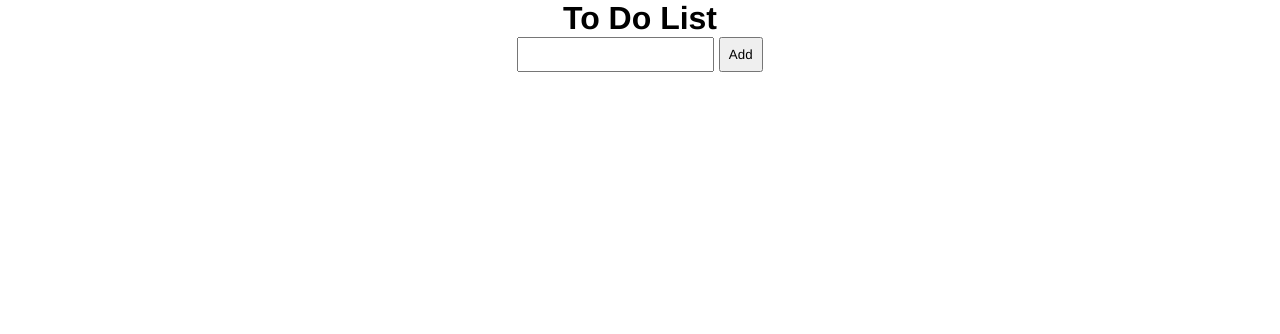
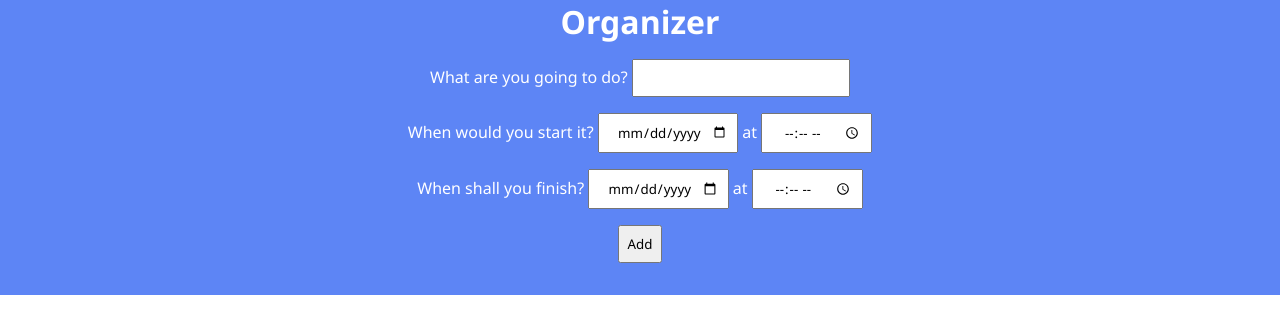
Before and after one commit to ivan-kirshak/Organizer, a plain HTML site: page second_version/tdl.html in a window 1280 px wide. Drawn offline with Linux system fonts and the light colour scheme.

Commit message:
made an organizer (in second folder)

```diff
--- a/second_version/tdl.css
+++ b/second_version/tdl.css
@@ -1,26 +1,43 @@
 * {
     margin: 0;
     padding: 0;
+    font-family: 'Segoe UI', Tahoma, Geneva, Verdana, sans-serif;
 }
 
 body {
     text-align: center;
 }
 
-.head, input {
-    font-family: 'Franklin Gothic Medium', 'Arial Narrow', Arial, sans-serif;
+header, .head {
+    color: rgb(255, 255, 255);
+    background-color: rgba(79, 123, 245, 0.918);
+}
+
+.head {
+    display: flex;
+    flex-direction: column;
+    padding-bottom: 2rem;
+}
+
+div {
+    padding-top: 1rem;
+}
+
+header, .head, input, li {
+    font-weight: 300;
 }
 
 input[type="text"]:focus {
-    background-color: rgba(255, 217, 0, 0.445);
+    background-color: yellow;
 }
 
-input[type="button"], input[type="text"] {
-    padding: 0.5rem;
+label {
+    padding-top: 0.5rem;
 }
 
-li {
-    font-family: 'Gill Sans', 'Gill Sans MT', Calibri, 'Trebuchet MS', sans-serif;
+input {
+    padding: 0.5rem;
+    text-align: center
 }
 
 li:nth-child(odd) {
@@ -46,4 +63,5 @@ li {
 
 .time {
     font-size: 0.75rem;
+    font-family: 'Gill Sans', 'Gill Sans MT', Calibri, 'Trebuchet MS', sans-serif;
 }
--- a/second_version/tdl.html
+++ b/second_version/tdl.html
@@ -10,11 +10,30 @@
 </head>
 
 <body>
-    <div class="head">
-        <h1>To Do List</h1>
-        <input type="text" name="task" id="task">
-        <input type="button" value="Add" id="btnAdd">
-    </div>
+    <header>
+            <h1>Organizer</h1>
+    </header>
+    <nav class="head">
+        <div class="taskname">
+                <label for="task">What are you going to do?</label>
+                <input type="text" name="task" id="task">
+        </div>
+        <div class="start">
+            <label for="date">When would you start it?</label>
+            <input type="date" name="datetime" id="datedaystart">
+            <label for="">at</label>
+            <input type="time" name="time-start" id="time-start">
+        </div>
+        <div class="finish">
+                <label for="time">When shall you finish?</label>
+                <input type="date" name="datetime" id="datedayend">
+                <label for="">at</label>
+                <input type="time" name="time-end" id="time-end">
+        </div>
+        <div class="btn">
+                <input type="button" value="Add" id="btnAdd">
+        </div>
+    </nav>
     <ul id="tasks"></ul>
     <script src="tdl.js"></script>
 </body>
--- a/second_version/tdl.js
+++ b/second_version/tdl.js
@@ -11,12 +11,22 @@ function deleteTask(e) {
 
 function addTask(e) {
     let task  = document.getElementById("task");
+    let sDay = document.getElementById("datedaystart");
+    let sTime = document.getElementById("time-start");
+    let fDay = document.getElementById("datedayend");
+    let fTime = document.getElementById("time-end");
+
+    let startDay = new Date(sDay.value).toLocaleDateString();
+    let finishDay = new Date(fDay.value).toLocaleDateString();
 
     let d = new Date();
-    let time = d.toUTCString();
+    let day = d.toLocaleDateString('en-GB');
+    let time = d.toLocaleTimeString();
 
     let newTask = document.createElement("li"); //creates new element <li></li> (task)
-    newTask.innerHTML = `${task.value} <span class="time">(added at ${time})</span>`; //inserts printed text into li element
+    newTask.innerHTML = `${task.value} (from ${sTime.value}, ${startDay} to
+        ${fTime.value}, ${finishDay})
+        <span class="time">(added at ${day}, ${time})</span>`; //inserts printed text into li element
     newTask.addEventListener("click", doneTask, false); //when task is clicked, doneTask function executes
 
     let deleteBtn = document.createElement("span"); // created "delete button"
```
